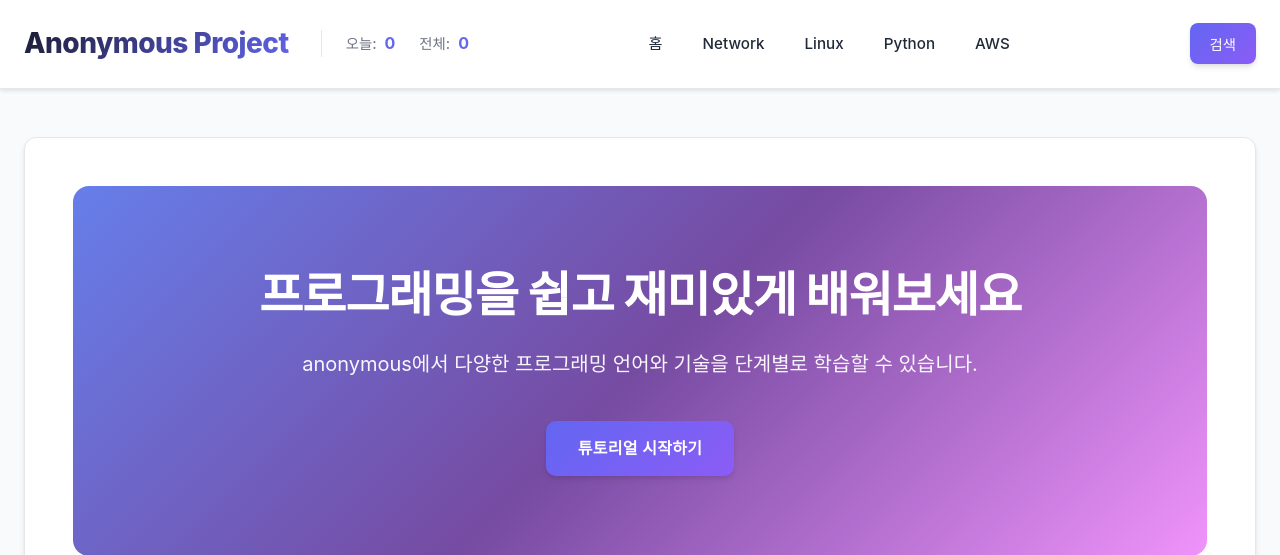
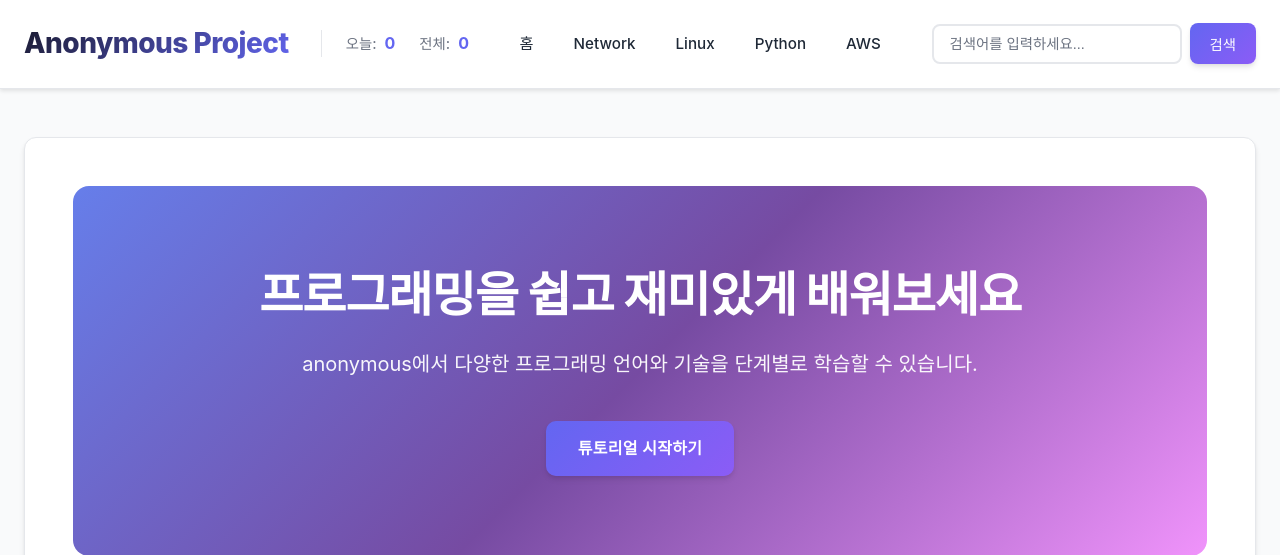
Before and after one commit to haroogram/anonymous_project, a Django app: page / in a window 1280 px wide. Shown: the top 555 px of the page. Run offline with Django 5.2, Linux system fonts and the light colour scheme; data that the repository does not hold is empty; parts of the project's set-up code (start-up, migrations or seed data) failed here and were passed over.

Commit message:
feat: 검색 필드 재추가

```diff
--- a/templates/main/base.html
+++ b/templates/main/base.html
@@ -40,7 +40,17 @@
                     </ul>
                 </nav>
                 <div class="header-actions">
-                    <button class="search-btn">검색</button>
+                    <form class="search-form" action="{% url 'search' %}" method="get">
+                        <input
+                            type="text"
+                            name="q"
+                            class="search-input"
+                            placeholder="검색어를 입력하세요..."
+                            value="{% if request.GET.q %}{{ request.GET.q }}{% endif %}"
+                            autocomplete="off"
+                        >
+                        <button type="submit" class="search-btn">검색</button>
+                    </form>
                 </div>
             </div>
         </div>
```
